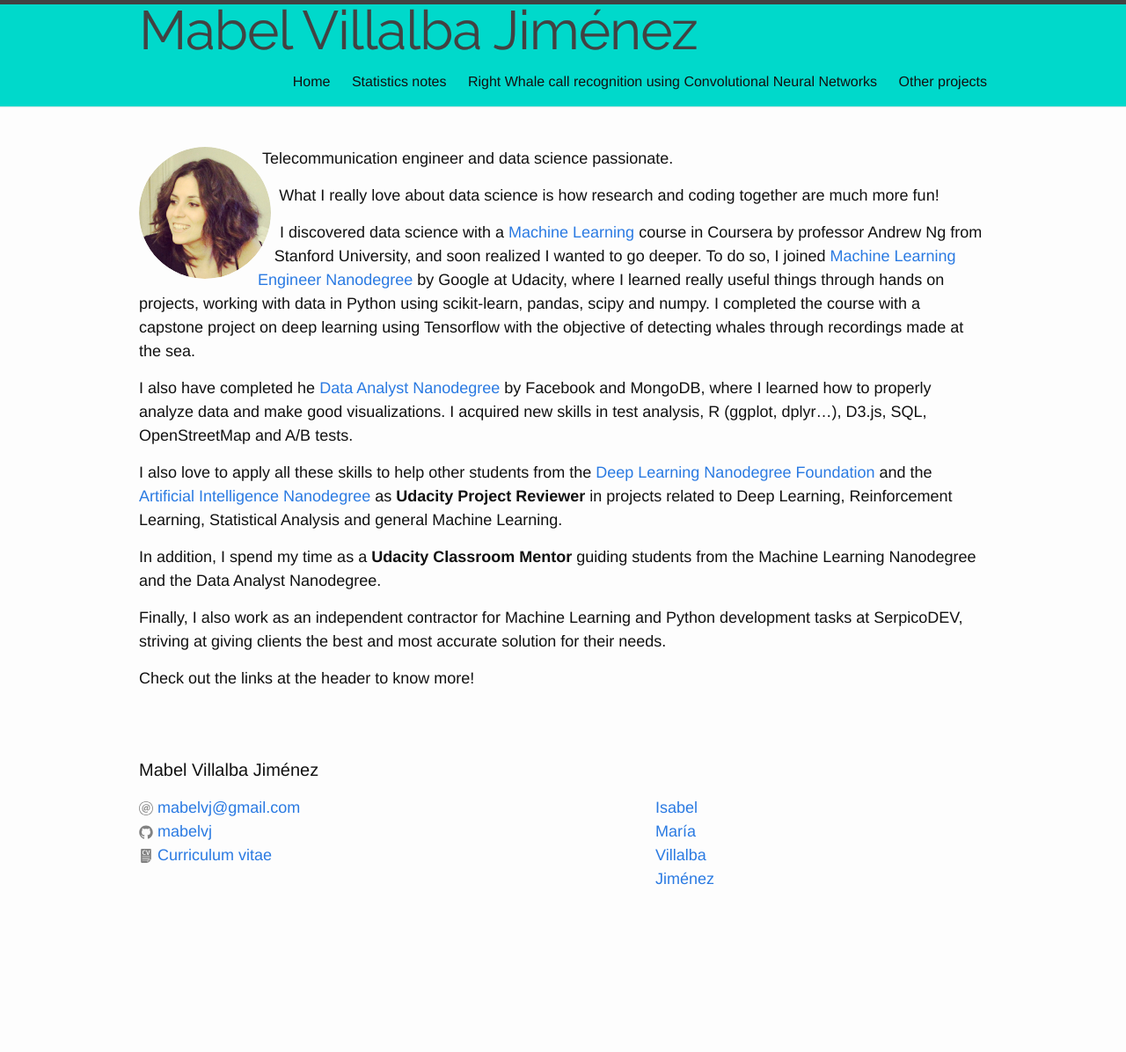
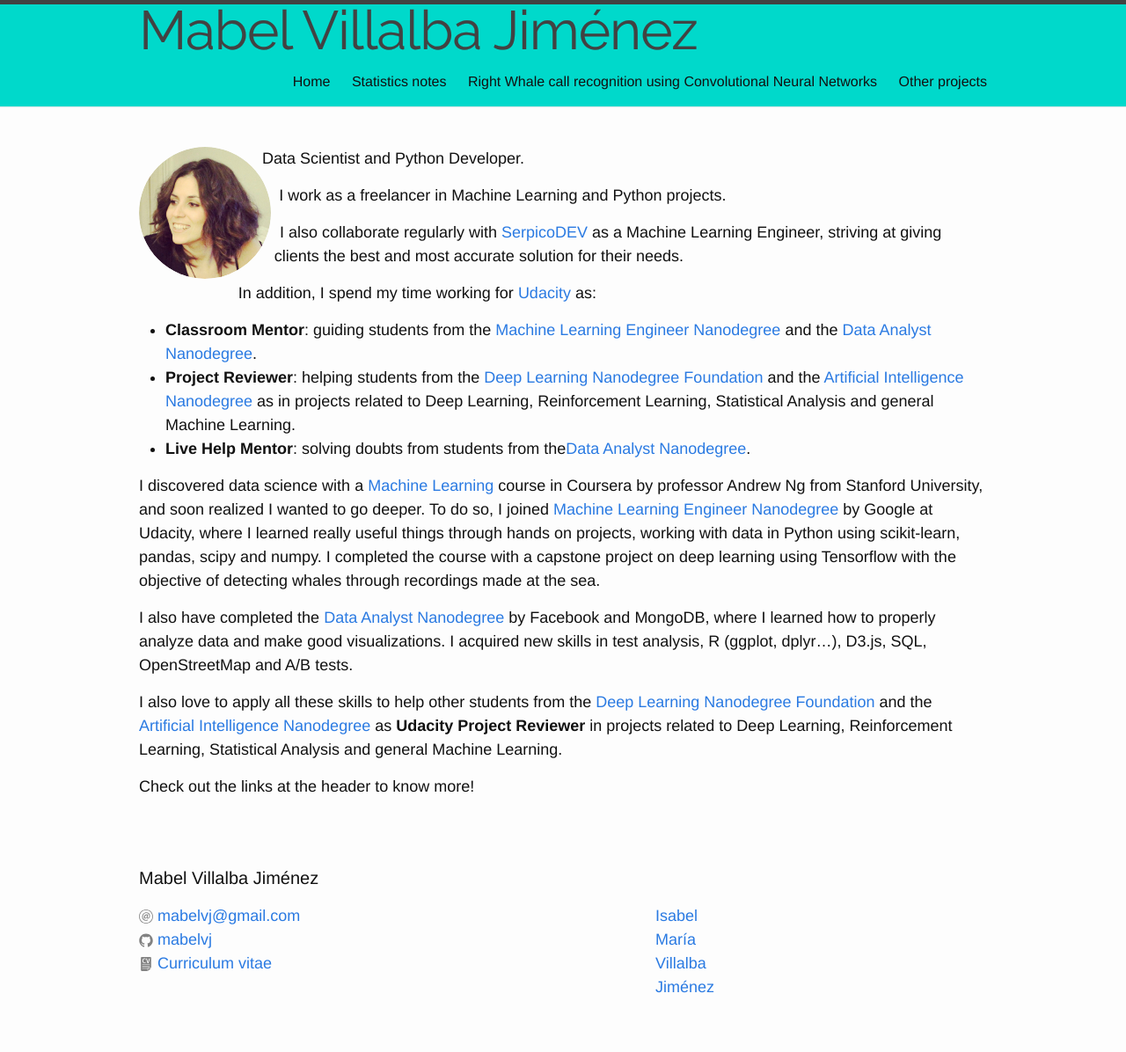
Before and after one commit to mabelvj/mabelvj.github.io, a Jekyll site: the page built from index.md, in a window 1280 px wide. Shown: the whole page at 88% size. Built offline with Jekyll 4.4.1, drawn with Linux system fonts in a browser that asks for light colours; some web fonts are replaced; Markdown is read by kramdown in place of the engine named in the settings; comment, search, counter and statistics services are not loaded; before the commit the page ends 1073 px from its top, so only the background shows below that.

Commit message:
Updated bio

```diff
--- a/index.md
+++ b/index.md
@@ -28,22 +28,25 @@ navigation_weight: 1
 </style>
 
 
-Telecommunication engineer and data science passionate.
+Data Scientist and Python Developer.
 
+I work as a freelancer in Machine Learning and Python projects.
 
-What I really love about data science is how research and coding together are much more fun!
+I also collaborate regularly with [SerpicoDEV](http://serpicodev.com/) as a Machine Learning Engineer, striving at giving clients the best and most accurate solution for their needs.
+
+In addition, I spend my time working for [Udacity](https://www.udacity.com/) as:
+
+- **Classroom Mentor**: guiding students from the [Machine Learning Engineer Nanodegree](https://www.udacity.com/course/machine-learning-engineer-nanodegree--nd009) and the [Data Analyst Nanodegree](https://www.udacity.com/course/data-analyst-nanodegree--nd002).
+- **Project Reviewer**: helping students from the [Deep Learning Nanodegree Foundation](https://www.udacity.com/course/deep-learning-nanodegree-foundation--nd101) and the [Artificial Intelligence Nanodegree](https://www.udacity.com/course/artificial-intelligence-nanodegree--nd889) as in projects related to Deep Learning, Reinforcement Learning, Statistical Analysis and general Machine Learning.
+- **Live Help Mentor**: solving doubts from students from the[Data Analyst Nanodegree](https://www.udacity.com/course/data-analyst-nanodegree--nd002).
+
 
 I discovered data science with a [Machine Learning](https://www.coursera.org/learn/machine-learning) course in Coursera by professor Andrew Ng from Stanford University, and soon realized I wanted to go deeper. To do so, I joined [Machine Learning Engineer Nanodegree](https://www.udacity.com/course/machine-learning-engineer-nanodegree--nd009) by Google at Udacity, where I learned really useful things through hands on projects, working with data in Python using scikit-learn, pandas, scipy and numpy.  I completed the course with a capstone project on deep learning using Tensorflow with the objective of detecting whales through recordings made at the sea.
 
-I also have completed he [Data Analyst Nanodegree](https://www.udacity.com/course/data-analyst-nanodegree--nd002) by Facebook and MongoDB, where I learned how to properly analyze data and make good visualizations. I acquired new skills in test analysis, R (ggplot, dplyr...), D3.js, SQL, OpenStreetMap and A/B tests.
+I also have completed the [Data Analyst Nanodegree](https://www.udacity.com/course/data-analyst-nanodegree--nd002) by Facebook and MongoDB, where I learned how to properly analyze data and make good visualizations. I acquired new skills in test analysis, R (ggplot, dplyr...), D3.js, SQL, OpenStreetMap and A/B tests.
 
 
 I also love to apply all these skills to help other students from the [Deep Learning Nanodegree Foundation](https://www.udacity.com/course/deep-learning-nanodegree-foundation--nd101) and the [Artificial Intelligence Nanodegree](https://www.udacity.com/course/artificial-intelligence-nanodegree--nd889) as **Udacity Project Reviewer** in projects related to Deep Learning, Reinforcement Learning, Statistical Analysis and general Machine Learning.
 
 
-In addition, I spend my time as a **Udacity Classroom Mentor** guiding students from the Machine Learning Nanodegree and the Data Analyst Nanodegree.
-
-Finally, I also work as an independent contractor for Machine Learning and Python development tasks at SerpicoDEV, striving at giving clients the best and most accurate solution for their needs.
-
-
 Check out the links at the header to know more!
```
